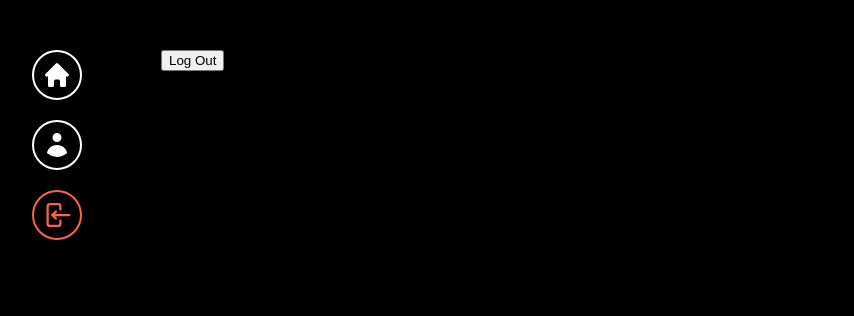
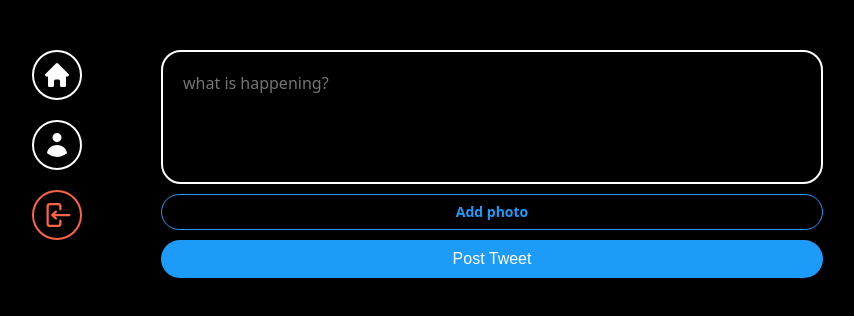
Before and after one commit to kor-seonwoo/nwitter2023, a React (Vite) app: page / in a window 1280 px wide. Shown: the top 316 px of the page, without its empty margins (237-1091 px from the left). Built offline with nearby package versions, Linux system fonts and the light colour scheme; no server answers; the database is empty; sample sign-in values are in the browser's storage; the HTML template or start-up script is replaced by a standard one.

Commit message:
twwet add, delete

```diff
--- /dev/null
+++ b/src/components/post-tweet-form.tsx
@@ -0,0 +1,116 @@
+import styled from "styled-components"
+import { useState } from "react"
+import { addDoc, collection, updateDoc } from "firebase/firestore";
+import { auth, db, storage } from "../firebase";
+import { getDownloadURL, ref, uploadBytes } from "firebase/storage";
+
+const Form = styled.form`
+    display: flex;
+    flex-direction: column;
+    gap: 10px;
+`;
+
+const TextArea = styled.textarea`
+    border: 2px solid #ffffff;
+    padding: 20px;
+    border-radius: 20px;
+    font-size: 16px;
+    color: #ffffff;
+    background-color: #000000;
+    width: 100%;
+    resize: none;
+    &::placeholder{
+        font-size: 16px;
+        font-family: system-ui, -apple-system, BlinkMacSystemFont, 'Segoe UI', Roboto, Oxygen, Ubuntu, Cantarell, 'Open Sans', 'Helvetica Neue', sans-serif;
+    }
+    &:focus {
+        outline: none;
+        border-color: #1d9bf9;
+    }
+`;
+
+const AttachFileButton = styled.label`
+    padding: 10px 0;
+    color: #1d9bf9;
+    text-align: center;
+    border-radius: 20px;
+    border: 1px solid #1d9bf9;
+    font-size: 14px;
+    font-weight: 600;
+    cursor: pointer;
+    transition: .4s;
+    &:hover{
+        background-color: #1d9bf9;
+        color: #ffffff;
+    }
+`;
+
+const AttachFileInput = styled.input`
+    display: none;
+`;
+const SubmitBtn = styled.input`
+    background-color: #1d9bf9;
+    color: #ffffff;
+    border: none;
+    padding: 10px 0;
+    border-radius: 20px;
+    font-size: 16px;
+    cursor: pointer;
+    transition: .4s;
+    &:hover,
+    &:active{
+        background-color: #ffffff;
+        color: #1d9bf9;
+    }
+`;
+
+export default function PostTweetForm() {
+    const [isLoading, setLoading] = useState(false);
+    const [tweet, setTweet] = useState("");
+    const [file, setFile] = useState<File|null>(null);
+    const onChange = (e: React.ChangeEvent<HTMLTextAreaElement>) => {
+        setTweet(e.target.value);
+    }
+    const onFileChange = (e : React.ChangeEvent<HTMLInputElement>) => {
+        const {files} = e?.target;
+        if (files && files.length === 1){
+            setFile(files[0]);
+        }
+    }
+    const onSubmit = async (e: React.FormEvent<HTMLFormElement>) => {
+        e.preventDefault();
+        const user = auth.currentUser;
+        if(!user || isLoading || tweet === "" || tweet.length > 200) return;
+        try{
+            setLoading(true);
+            const doc = await addDoc(collection(db, "tweets"), {
+                tweet,
+                createdAt: Date.now(),
+                username: user.displayName || "Anonymous",
+                userId: user.uid,
+            });
+            if (file && file.size < 1024 ** 2) {
+                const locationRef = ref(storage, `tweets/${user.uid}/${doc.id}`);
+                const result = await uploadBytes(locationRef, file);
+                const url = await getDownloadURL(result.ref);
+                await updateDoc(doc, {
+                    photo: url,
+                });
+            }
+            setTweet("");
+            setFile(null);
+        } catch(e) {
+            console.log(e);
+        } finally {
+            setLoading(false);
+        }
+    }
+    return (
+        <Form onSubmit={onSubmit}>
+            <TextArea rows={5} maxLength={200} onChange={onChange} value={tweet} placeholder="what is happening?" required />
+            <AttachFileButton htmlFor="file">{file ? "Photo added ✔":"Add photo"}</AttachFileButton>
+            <AttachFileInput onChange={onFileChange} type="file" id="file" accept="image/*" />
+            <SubmitBtn type="submit" value={isLoading ? "Posting...":"Post Tweet"} />
+        </Form>
+    )
+}
--- /dev/null
+++ b/src/components/timeline.tsx
@@ -0,0 +1,63 @@
+import { collection, getDocs, limit, onSnapshot, orderBy, query } from "firebase/firestore";
+import { useState, useEffect } from "react"
+import styled from "styled-components";
+import { db } from "../firebase";
+import Tweet from "./tweet";
+import { Unsubscribe } from "firebase/auth";
+
+export interface ITweet {
+    id: string;
+    photo?: string;
+    tweet: string;
+    userId: string;
+    username: string;
+    createdAt: number;
+}
+
+const Wrapper = styled.div`
+    display: flex;
+    gap: 10px;
+    flex-direction: column;
+`;
+
+export default function Timeline() {
+    const [tweets, setTweet] = useState<ITweet[]>([]);
+
+    useEffect(() => {
+        let unsubscribe : Unsubscribe | null = null;
+        const fetchTweets = async () => {
+            const tweetsQuery = query(
+                collection(db, "tweets"),
+                orderBy("createdAt", "desc"),
+                limit(25)
+            );
+            /* const spanshot = await getDocs(tweetsQuery);
+            const tweets = spanshot.docs.map((doc) => {
+                const {tweet, createdAt, userId, username, photo} = doc.data();
+                return {
+                    tweet, createdAt, userId, username, photo,
+                    id: doc.id,
+                }
+            }); */
+            unsubscribe = await onSnapshot(tweetsQuery, (snapshot) => {
+                const tweets = snapshot.docs.map((doc) => {
+                    const {tweet, createdAt, userId, username, photo} = doc.data();
+                    return {
+                        tweet, createdAt, userId, username, photo,
+                        id: doc.id,
+                    }
+                });
+                setTweet(tweets);
+            });
+        }
+        fetchTweets();
+        return () => {
+            unsubscribe && unsubscribe();
+        }
+    }, []);
+    return (
+        <Wrapper>
+            {tweets.map(tweet => <Tweet key={tweet.id} {...tweet}/>)}
+        </Wrapper>
+    );
+}
--- /dev/null
+++ b/src/components/tweet.tsx
@@ -0,0 +1,74 @@
+import styled from "styled-components";
+import { ITweet } from "./timeline";
+import { auth, db, storage } from "../firebase";
+import { deleteDoc, doc } from "firebase/firestore";
+import { deleteObject, ref } from "firebase/storage";
+
+const Wrapper = styled.div`
+    display: grid;
+    grid-template-columns: 3fr 1fr;
+    padding: 20px;
+    border: 1px solid rgba(255,255,255,0.5);
+    border-radius: 15px;
+`;
+
+const Column = styled.div``;
+
+const Photo = styled.img`
+    width: 100px;
+    height: 100px;
+    border-radius: 15px;
+`;
+
+const Username = styled.span`
+    font-size: 15px;
+    font-weight: 600;
+`;
+
+const Payload = styled.p`
+    margin: 10px 0;
+    font-size: 18px;
+`;
+
+const DeleteButton = styled.button`
+    background-color: red;
+    color: #ffffff;
+    font-weight: 600;
+    border: 0;
+    font-size: 12px;
+    padding-left: 5px 10px;
+    text-transform: uppercase;
+    border-radius: 5px;
+    cursor: pointer;
+`;
+
+export default function Tweet({username, photo, tweet, userId, id}:ITweet) {
+    const user = auth.currentUser;
+    const onDelete = async () => {
+        const ok = confirm("게시물을 삭제하시겠습니까?");
+        if (!ok || user?.uid !== userId) return;
+        try{
+            await deleteDoc(doc(db, "tweets", id));
+            if (photo) {
+                const photoRef = ref(storage, `tweets/${user.uid}/${id}`);
+                await deleteObject(photoRef);
+            }
+        } catch (e){
+            console.log(e);
+        } finally{
+
+        }
+    }
+    return (
+        <Wrapper>
+            <Column>
+                <Username>{username}</Username>
+                <Payload>{tweet}</Payload>
+                {user?.uid === userId ? <DeleteButton onClick={onDelete}>Delete</DeleteButton> : null}
+            </Column>
+            {photo ? <Column>
+                <Photo src={photo}></Photo>
+            </Column> : null}
+        </Wrapper>
+    )
+}
--- a/src/firebase.ts
+++ b/src/firebase.ts
@@ -1,5 +1,7 @@
 import { initializeApp } from "firebase/app";
 import { getAuth } from "firebase/auth"
+import { getFirestore } from "firebase/firestore";
+import { getStorage } from "firebase/storage";
 
 const firebaseConfig = {
   apiKey: "AIzaSyCpxlUt6I19pzUXAZ6Zk7It2BnXCNs_xHI",
@@ -13,3 +15,7 @@
 const app = initializeApp(firebaseConfig);
 
 export const auth = getAuth(app);
+
+export const storage = getStorage(app);
+
+export const db = getFirestore(app);
--- a/src/routes/home.tsx
+++ b/src/routes/home.tsx
@@ -1,12 +1,36 @@
-import { auth } from "../firebase";
+import styled from "styled-components";
+import PostTweetForm from "../components/post-tweet-form";
+import Timeline from "../components/timeline";
+
+const Wrapper = styled.div`
+    display: grid;
+    grid-template-rows: 1fr 5fr;
+    gap: 50px;
+    overflow-y: scroll;
+    padding-right: 10px;
+    &::-webkit-scrollbar{
+        width: 6px;
+    }
+    &::-webkit-scrollbar-thumb{
+        background: #1d9bf9;
+    }
+    &::-webkit-scrollbar-track{
+        background: #000000;
+    }
+    // 모질라 파이어폭스용 css
+    scrollbar-width: thin;
+    scrollbar-color: #1d9bf9 #000000;
+    // ie용 css
+    scrollbar-face-color: #1d9bf9;
+    scrollbar-track-color: #000000;
+
+`;
 
 export default function Home() {
-    const logOut = () => {
-        auth.signOut();
-    }
     return (
-        <h1>
-            <button onClick={logOut}>Log Out</button>
-        </h1>
+        <Wrapper>
+            <PostTweetForm />
+            <Timeline />
+        </Wrapper>
     );
 }
```
